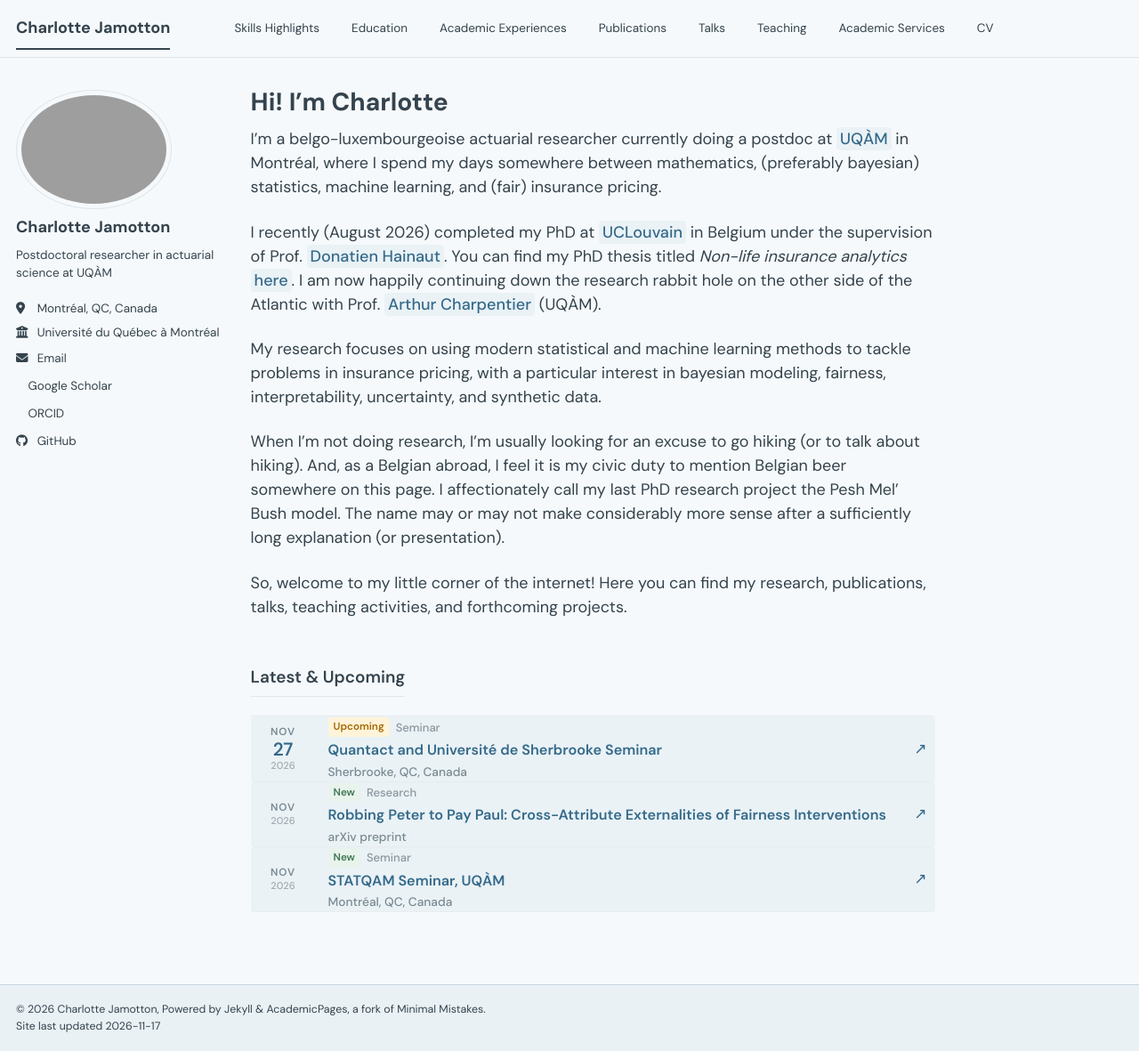
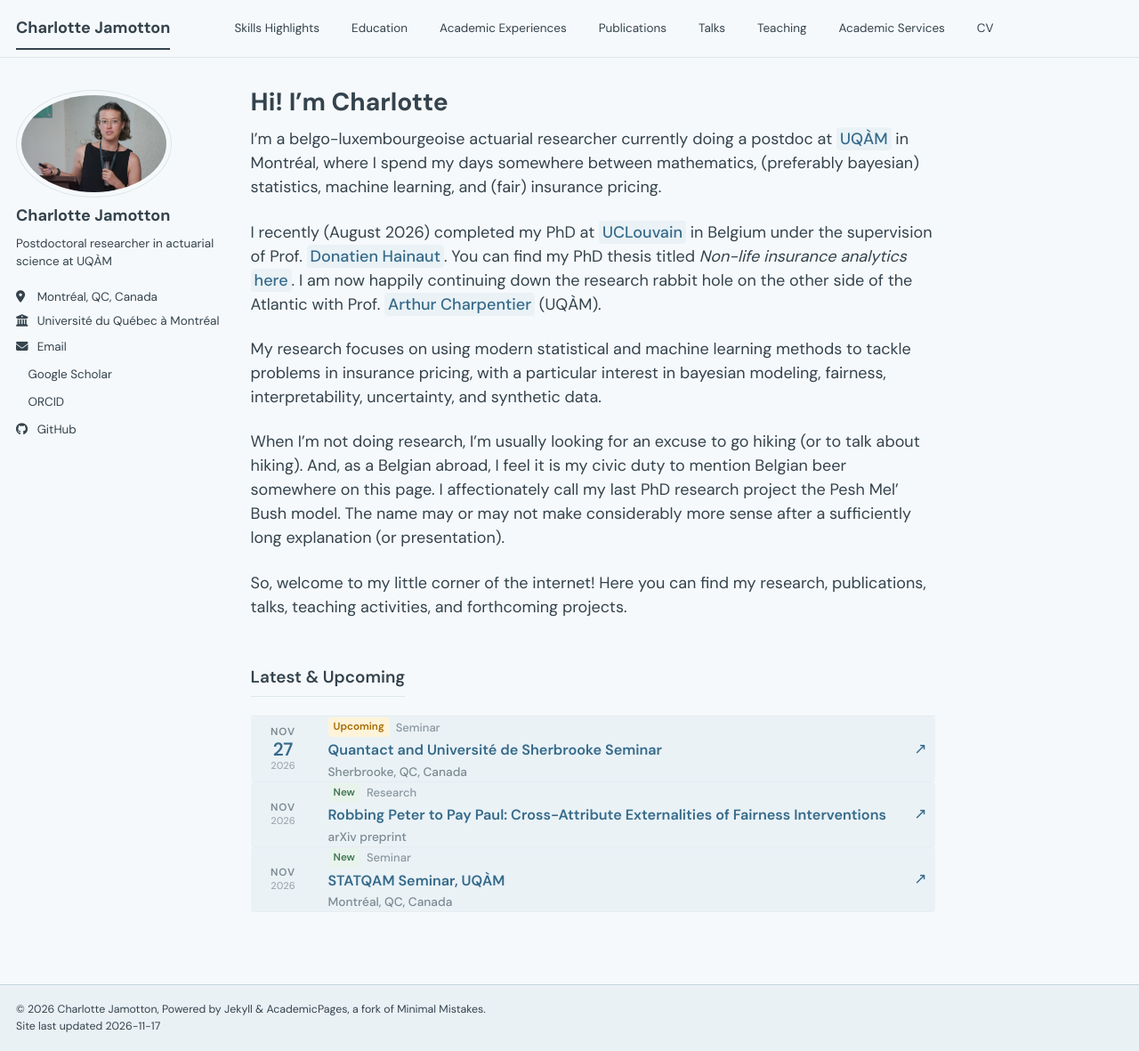
Before and after one commit to charlottonmayo/charlottonmayo.github.io, a Jekyll site: the page built from _pages/about.md, in a window 1280 px wide and 1181 px high. Shown: the whole window at 89% size. Built offline with Jekyll 4.4.1, drawn with Linux system fonts in a browser that asks for light colours; a style sheet for code colours, icons or effects is not loaded.

Commit message:
Update png

```diff
--- a/_config.yml
+++ b/_config.yml
@@ -23,7 +23,7 @@ repository               : "charlottonmayo/charlottonmayo.github.io"
 #               Additional customization can be done by editing /_includes/author-profile.html
 author:
   # Biographic information
-  avatar           : "profile3.jpg"
+  avatar           : "profile3.png"
   name             : "Charlotte Jamotton"
   pronouns         : # example: "she/her"
   bio              : "Postdoctoral researcher in actuarial science at UQÀM"
```
